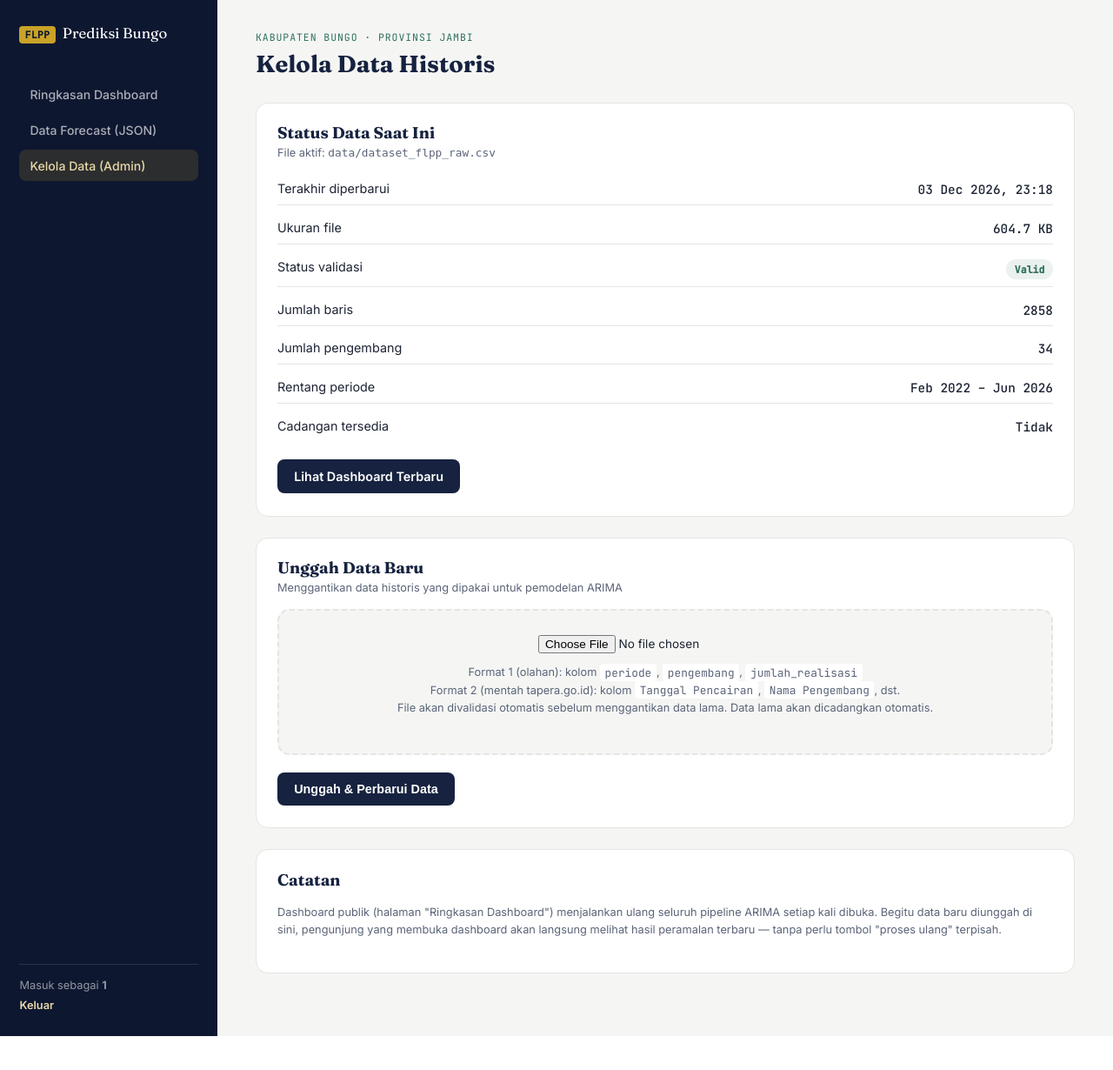
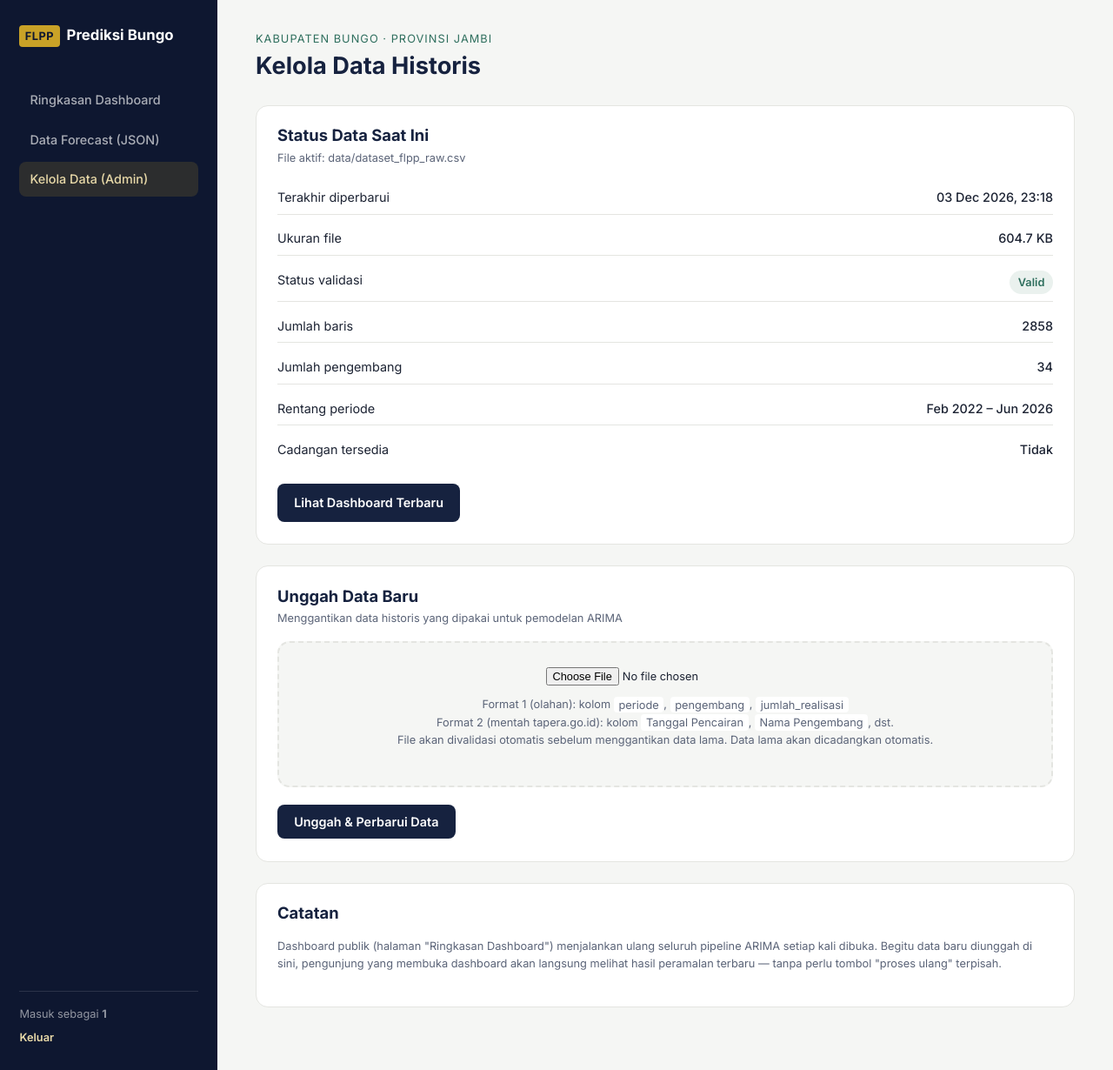
Before and after one commit to PanduChan/testing, a Flask app: page /admin in a window 1280 px wide. Shown: the whole page at 87% size. Before the commit the page ends 1191 px from the top, so only its background shows below. Run offline with Flask 3, Linux system fonts and the light colour scheme; the visitor is signed in with stand-in values (Sample User, id 1).

Commit message:
Rapikan konsistensi font website

```diff
--- a/static/css/style.css
+++ b/static/css/style.css
@@ -586,3 +586,159 @@ h1, h2 { font-family: 'Fraunces', serif; margin: 0; }
     width: 20%;
   }
 }
+
+
+/* ==========================================================
+   TYPOGRAPHY CONSISTENCY — revisi tampilan
+   Satu keluarga font untuk seluruh website, dengan ukuran
+   konsisten berdasarkan fungsi elemen.
+   ========================================================== */
+
+:root {
+  --font-main: 'Inter', system-ui, -apple-system, BlinkMacSystemFont, 'Segoe UI', sans-serif;
+  --fs-xs: 0.80rem;
+  --fs-sm: 0.90rem;
+  --fs-base: 1rem;
+  --fs-section: 1.15rem;
+  --fs-page: 1.70rem;
+  --fs-kpi: 2rem;
+}
+
+html,
+body,
+button,
+input,
+select,
+textarea,
+table,
+code,
+h1,
+h2,
+h3,
+h4,
+h5,
+h6,
+.login-eyebrow,
+.login-title,
+.login-sub,
+.login-form label,
+.login-form input,
+.login-form button,
+.login-hint,
+.brand-mark,
+.brand-name,
+.side-link,
+.side-footer,
+.eyebrow,
+.model-badge,
+.kpi-label,
+.kpi-value,
+.kpi-unit,
+.panel-sub,
+.metric-row,
+.metric-row strong,
+.data-table,
+.data-table th,
+.data-table td,
+.upload-zone input[type="file"],
+.upload-hint,
+.upload-hint code,
+.btn,
+.status-badge,
+.filter-field label,
+.filter-field select,
+.filter-bar .btn,
+.horizon-note,
+.guide-box,
+.guide-box summary,
+.guide-content,
+.info-dot,
+.chart-insight,
+.data-table-toggle summary {
+  font-family: var(--font-main);
+}
+
+body {
+  font-size: var(--fs-base);
+  line-height: 1.5;
+}
+
+h1,
+.topbar h1,
+.login-title {
+  font-size: var(--fs-page);
+  font-weight: 700;
+  line-height: 1.2;
+}
+
+h2,
+.panel-head h2 {
+  font-size: var(--fs-section);
+  font-weight: 700;
+  line-height: 1.3;
+}
+
+.side-link,
+.metric-row,
+.data-table,
+.login-form input,
+.login-form button,
+.btn,
+.filter-field select,
+.filter-bar .btn,
+.guide-box,
+.chart-insight {
+  font-size: var(--fs-sm);
+}
+
+.login-eyebrow,
+.login-form label,
+.login-hint,
+.brand-mark,
+.eyebrow,
+.model-badge,
+.kpi-label,
+.kpi-unit,
+.panel-sub,
+.data-table th,
+.upload-zone input[type="file"],
+.upload-hint,
+.status-badge,
+.filter-field label,
+.horizon-note,
+.data-table-toggle summary,
+.side-footer {
+  font-size: var(--fs-xs);
+}
+
+.kpi-value {
+  font-size: var(--fs-kpi);
+  font-weight: 700;
+}
+
+.brand-name {
+  font-size: 1.05rem;
+  font-weight: 700;
+}
+
+@media (max-width: 600px) {
+  body {
+    font-size: 0.95rem;
+  }
+
+  .side-link,
+  .data-table,
+  .data-table th,
+  .data-table td {
+    font-size: var(--fs-xs);
+  }
+
+  .topbar h1,
+  .login-title {
+    font-size: 1.45rem;
+  }
+
+  .kpi-value {
+    font-size: 1.75rem;
+  }
+}
```
